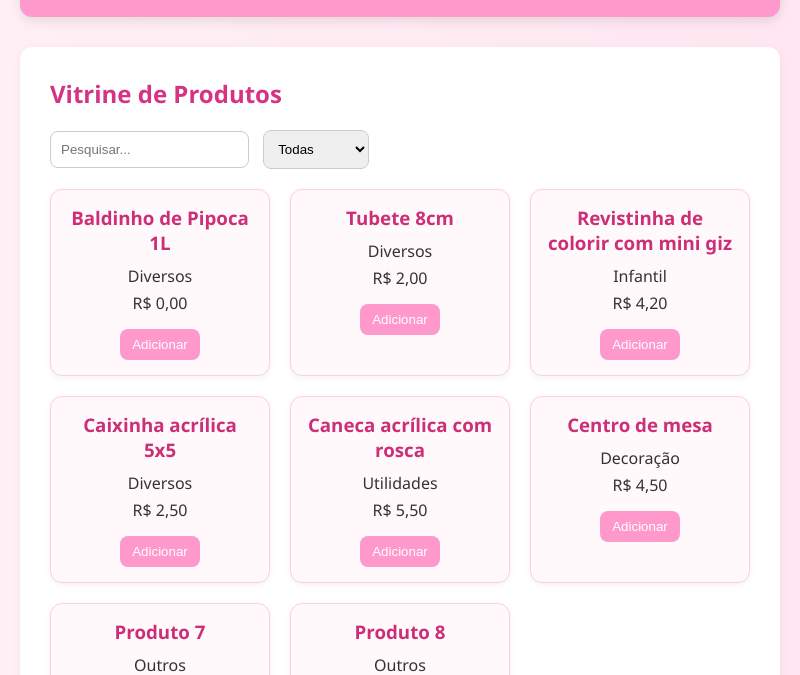
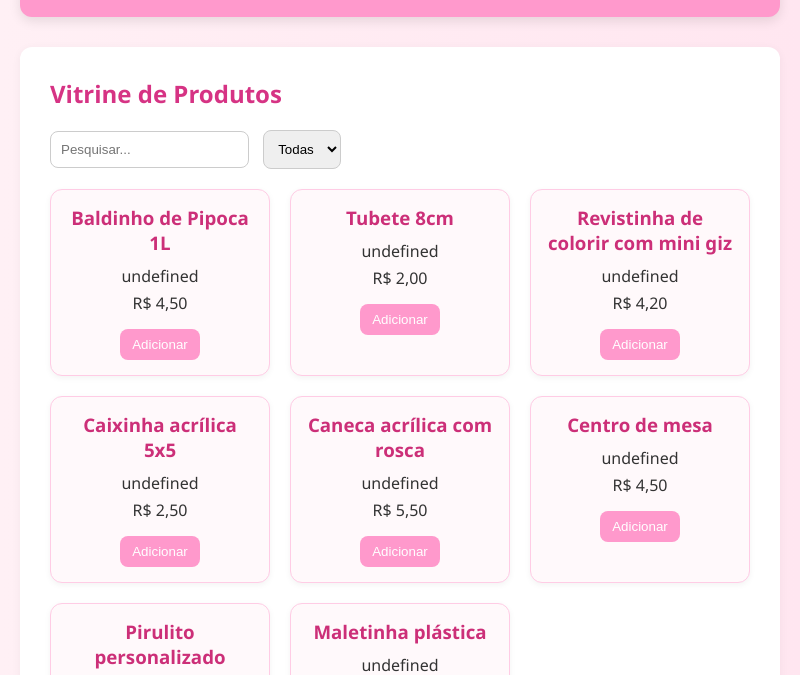
Before and after one commit to Pandinhaa11/CatalogoArtsJuhh, an Electron app: page index.html in a window 800 px wide. Shown: the part 125-800 px from the top of the page. Drawn offline with Linux system fonts and the light colour scheme.

Commit message:
build 1.0.0100

```diff
--- a/index.html
+++ b/index.html
@@ -18,8 +18,6 @@
       <input type="text" id="search" placeholder="Pesquisar..." />
       <select id="categoria">
         <option value="Todas">Todas</option>
-        <option value="Decorativo">Decorativo</option>
-        <option value="Utilitário">Utilitário</option>
       </select>
       <div id="produtos" class="produtos"></div>
     </section>
--- a/script.js
+++ b/script.js
@@ -1,12 +1,12 @@
 const produtos = [
-    { id: 1, nome: "Baldinho de Pipoca 1L", preco: "R$ 0,00", imagem: "./imagens/baldinho.jpg", categoria: "Diversos" },
-    { id: 2, nome: "Tubete 8cm", preco: "R$ 2,00", imagem: "./imagens/tubete.jpg", categoria: "Diversos" },
-    { id: 3, nome: "Revistinha de colorir com mini giz", preco: "R$ 4,20", imagem: "./imagens/revistinha.jpg", categoria: "Infantil" },
-    { id: 4, nome: "Caixinha acrílica 5x5", preco: "R$ 2,50", imagem: "./imagens/caixinha.jpg", categoria: "Diversos" },
-    { id: 5, nome: "Caneca acrílica com rosca", preco: "R$ 5,50", imagem: "./imagens/caneca.jpg", categoria: "Utilidades" },
-    { id: 6, nome: "Centro de mesa", preco: "R$ 4,50", imagem: "./imagens/centro_mesa.jpg", categoria: "Decoração" },
-    { id: 7, nome: "Produto 7", preco: "R$ 35,00", imagem: "./imagens/produto7.jpg", categoria: "Outros" },
-    { id: 8, nome: "Produto 8", preco: "R$ 45,00", imagem: "./imagens/produto8.jpg", categoria: "Outros" },
+    { id: 1, nome: "Baldinho de Pipoca 1L", preco: "R$ 4,50" },
+    { id: 2, nome: "Tubete 8cm", preco: "R$ 2,00" },
+    { id: 3, nome: "Revistinha de colorir com mini giz", preco: "R$ 4,20" },
+    { id: 4, nome: "Caixinha acrílica 5x5", preco: "R$ 2,50" },
+    { id: 5, nome: "Caneca acrílica com rosca", preco: "R$ 5,50" },
+    { id: 6, nome: "Centro de mesa", preco: "R$ 4,50" },
+    { id: 7, nome: "Pirulito personalizado", preco: "R$ 1.30 a unidade" },
+    { id: 8, nome: "Maletinha plástica", preco: "R$ 4,70" },
 ];
 
   let carrinho = [];
```
